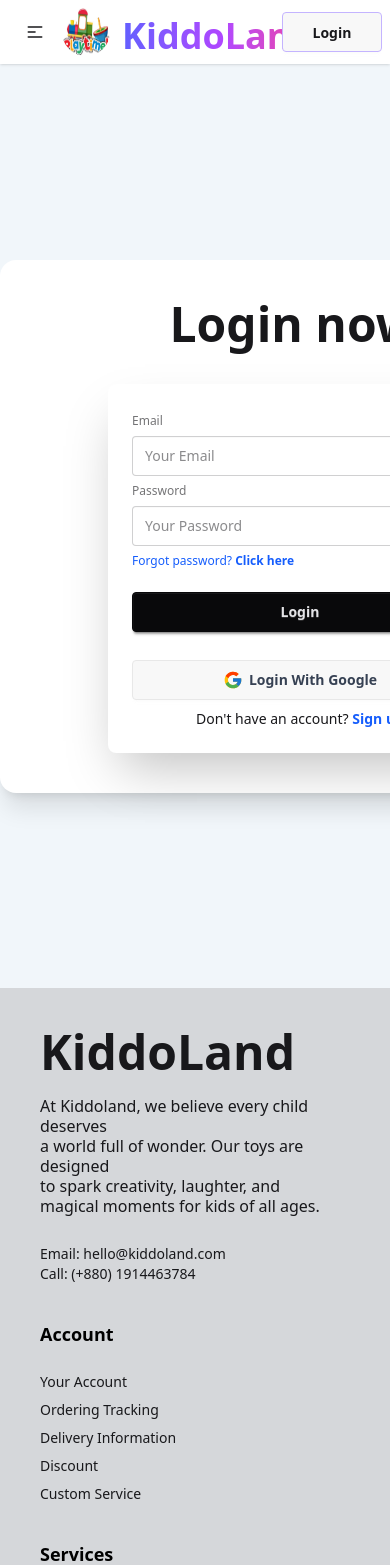
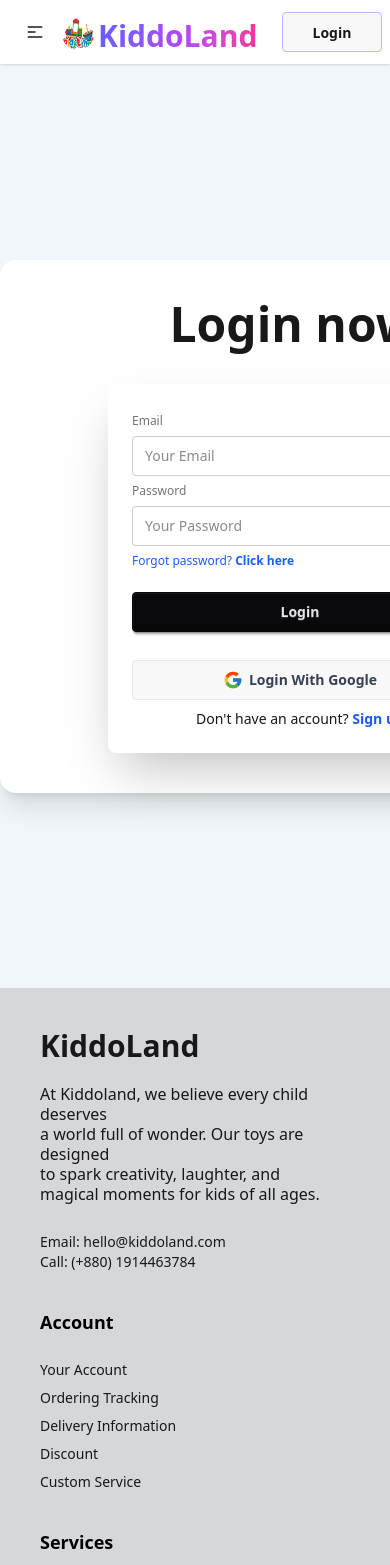
Before and after one commit to Nure-Anha/Tamanna_B12A09, a React (Vite) app: page /login in a window 390 px wide. Shown: the top 1565 px of the page. Built offline with nearby package versions, Linux system fonts and the light colour scheme; no server answers.

Commit message:
Responsive Done

```diff
--- a/src/Components/Footer.jsx
+++ b/src/Components/Footer.jsx
@@ -6,7 +6,7 @@
     return (
         <footer className="footer sm:footer-horizontal bg-[#d5d7da] text-base-content p-10">
             <div>
-                <h3 className='font-bold text-5xl' >KiddoLand</h3>
+                <h3 className='font-bold text-3xl lg:text-5xl' >KiddoLand</h3>
                 <p className='text-[16px]   mt-3'>
                     At Kiddoland, we believe every child deserves <br /> a world full of wonder. Our toys are designed <br /> to spark creativity, laughter, and <br /> magical moments for kids of all ages.
                 </p>
--- a/src/Components/Navbar.jsx
+++ b/src/Components/Navbar.jsx
@@ -49,9 +49,9 @@
         }
       </ul>
     </div>
-    <div onClick={handleLogo} className='flex space-x-3'>
-      <img className='w-12 h-12 cursor-pointer rounded-full' src="/myassets/Logo.jpg" alt="" />
-      <a className="text-4xl font-bold bg-linear-to-r from-indigo-500 via-purple-500 to-pink-500 bg-clip-text text-transparent mt-2" href=''>KiddoLand</a>
+    <div onClick={handleLogo} className='flex space-x-1 lg:space-x-3'>
+      <img className='mt-2 lg:mt-0 w-8 h-8 lg:w-12 lg:h-12 cursor-pointer rounded-full' src="/myassets/Logo.jpg" alt="" />
+      <a className="text-3xl lg:text-4xl font-bold bg-linear-to-r from-indigo-500 via-purple-500 to-pink-500 bg-clip-text text-transparent mt-2" href=''>KiddoLand</a>
     </div>
   </div>
   <div className="navbar-center hidden lg:flex">
--- a/src/Pages/MyWishlist.jsx
+++ b/src/Pages/MyWishlist.jsx
@@ -23,15 +23,15 @@
     return (
         <div className="p-20 bg-[#f1f6fa] ">
       {WishListed_Toys.map((k) => (
-        <div className='grid grid-cols-3 mb-10 bg-white rounded-xl p-4 w-250'>
+        <div className='grid grid-cols-1 lg:grid-cols-3 mb-10 bg-white rounded-xl p-4 lg:w-250'>
 
             <div>
-                <img className='w-[150px] rounded-2xl ml-5 ' src={k.pictureURL} alt={k.toyName} />
+                <img className='lg:w-[150px] rounded-2xl lg:ml-5 ' src={k.pictureURL} alt={k.toyName} />
             </div>
-            <div className='ml-[-140px] p-2'>
+            <div className='lg:ml-[-140px] p-2'>
                 <p className='text-[#001931] font-medium text-xl'>{k.toyName} </p>
 
-                <div className='flex gap-x-15 mt-5'>
+                <div className='flex flex-col space-y-2.5 lg:space-y-0 lg:flex-row lg:gap-x-15 mt-5'>
                     <p className='text-green-500 font-semibold flex' ><img className='w-7 h-7' src="/myassets/icon-ratings.png" alt="" />{k.rating}M </p>
                     <p className='text-green-500 font-semibold flex' ><img className='w-7 h-7' src="/myassets/quantity.png" alt="" />Qty:{k.availableQuantity}Pcs </p>
                     <p className='text-orange-500 text-lg font-semibold flex' >Price: {k.price}BDT </p>
@@ -39,7 +39,7 @@
                 </div>
             </div>
 
-                <button onClick={()=> handleRemove(k.toyId)} className='btn w-30 ml-50 bg-[#00D390] border-0 flex justify-center items-center mt-8'>Remove</button>
+                <button onClick={()=> handleRemove(k.toyId)} className='btn w-30 ml-28 lg:ml-50 bg-[#00D390] border-0 flex justify-center items-center mt-8'>Remove</button>
         </div>
       ))}
 
```
